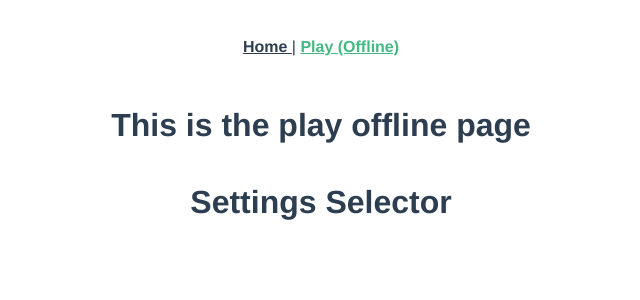
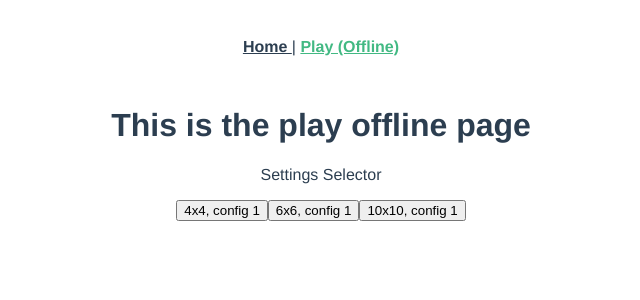
Before and after one commit to enjoythecode/strate.gg, a Vue app in the folder vue/: page /play in a window 1280 px wide. Shown: the top 300 px of the page, without its empty margins (319-959 px from the left). Built offline with nearby package versions, Linux system fonts and the light colour scheme.

Commit message:
add buttons to GameSettingSelector

```diff
--- a/vue/src/components/GameSettingSelector.vue
+++ b/vue/src/components/GameSettingSelector.vue
@@ -1,6 +1,9 @@
 <template>
   <div class="hello">
-    <h1>{{ msg }} Settings Selector</h1>
+    <p>Settings Selector</p>
+        <button @click="start_game(4,0)">4x4, config 1</button>
+        <button @click="start_game(6,0)">6x6, config 1</button>
+        <button @click="start_game(10,0)">10x10, config 1</button>
   </div>
 </template>
 
@@ -8,7 +11,6 @@
 export default {
   name: "GameSettingSelector",
   props: {
-    msg: String
   }
 };
 </script>
```
